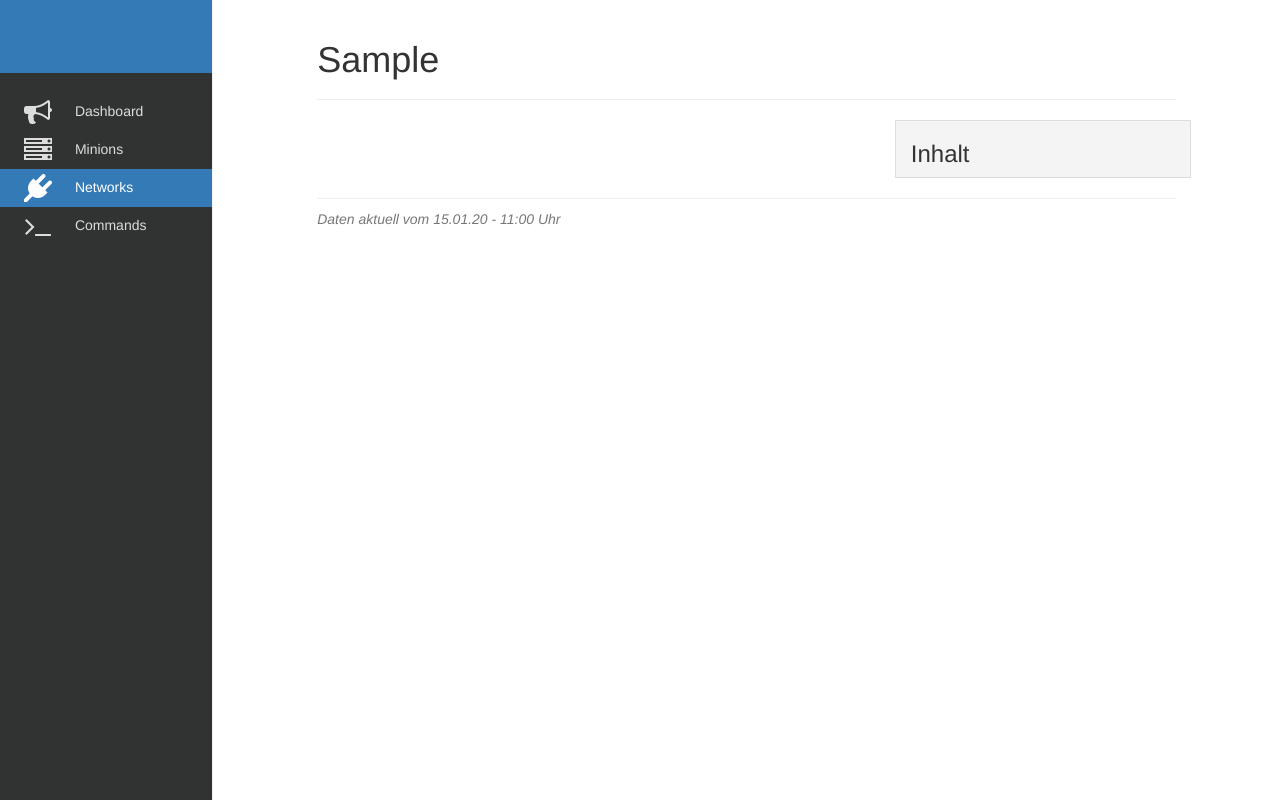
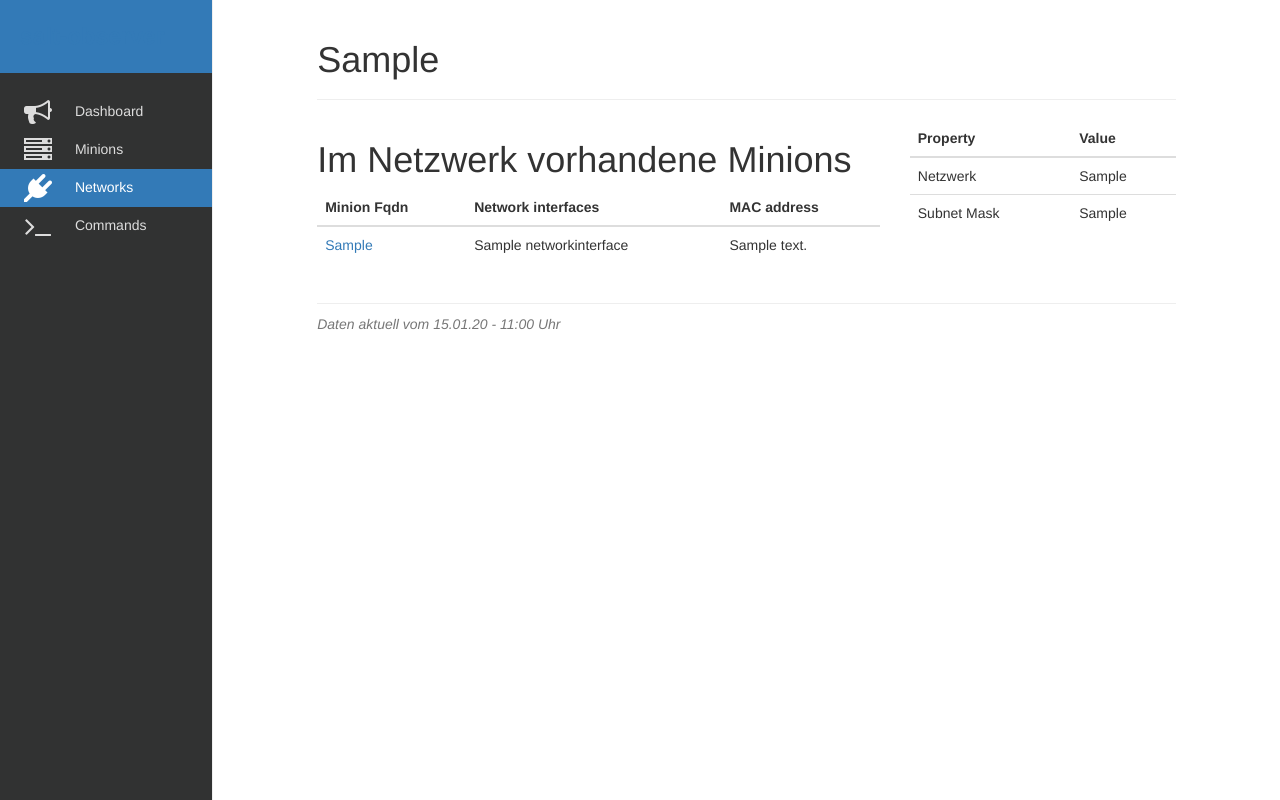
Before and after one commit to hs-hannover/salt-observer, a Django app: a page that uses salt_observer/templates/network/detail.html in a window 1280 px wide. Run offline with Django 3.2, Linux system fonts and the light colour scheme; tables that the repository leaves empty hold one stand-in row (values such as "Sample post"); parts of the project's set-up code (start-up, migrations or seed data) failed here and were passed over; some libraries are stand-ins or nearby versions.

Commit message:
Fix #6, modify view a bit

```diff
--- a/salt_observer/templates/network/detail.html
+++ b/salt_observer/templates/network/detail.html
@@ -8,12 +8,51 @@
     </div>
 
     <div class="row">
-        <div class="col-md-8 md_rendered_doc">
-            {{ md_html }}
+        <div class="col-md-8">
+            <h1>Im Netzwerk vorhandene Minions</h1>
+
+            <table class="table">
+                <thead>
+                    <tr>
+                        <th>Minion Fqdn</th>
+                        <th>Network interfaces</th>
+                        <th>MAC address</th>
+                    </tr>
+                </thead>
+                <tbody>
+                    {% for minion in network.minion_set.all %}
+                        <tr>
+                            <td><a href="{% url 'minion-detail' minion.fqdn %}">{{ minion.fqdn }}</a></td>
+                            {% for ni in minion.networkinterface_set.all %}
+                                {% if ni.network.ipv4 == network.ipv4 %}
+                                    <td>{{ ni.name }}</td>
+                                    <td>{{ ni.mac_address }}</td>
+                                {% endif %}
+                            {% endfor %}
+                        </tr>
+                    {% endfor %}
+                </tbody>
+            </table>
         </div>
-        <div class="col-md-4 toc-wrapper">
-            <h3>Inhalt</h3>
-            {{ toc }}
+        <div class="col-md-4">
+            <table class="table">
+                <thead>
+                    <tr>
+                        <th>Property</th>
+                        <th>Value</th>
+                    </tr>
+                </thead>
+                <tbody>
+                    <tr>
+                        <td>Netzwerk</td>
+                        <td>{{ network.ipv4 }}</td>
+                    </tr>
+                    <tr>
+                        <td>Subnet Mask</td>
+                        <td>{{ network.mask }}</td>
+                    </tr>
+                </tbody>
+            </table>
         </div>
     </div>
 
```
